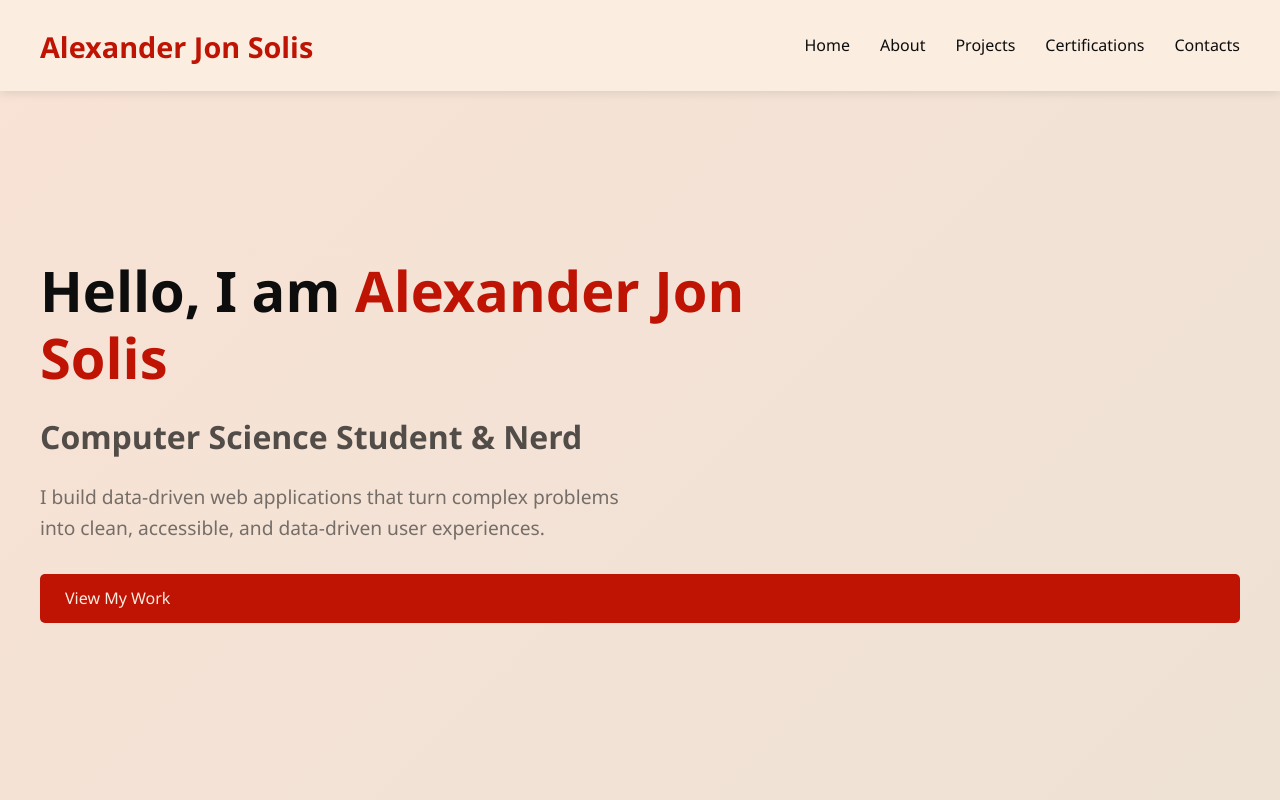
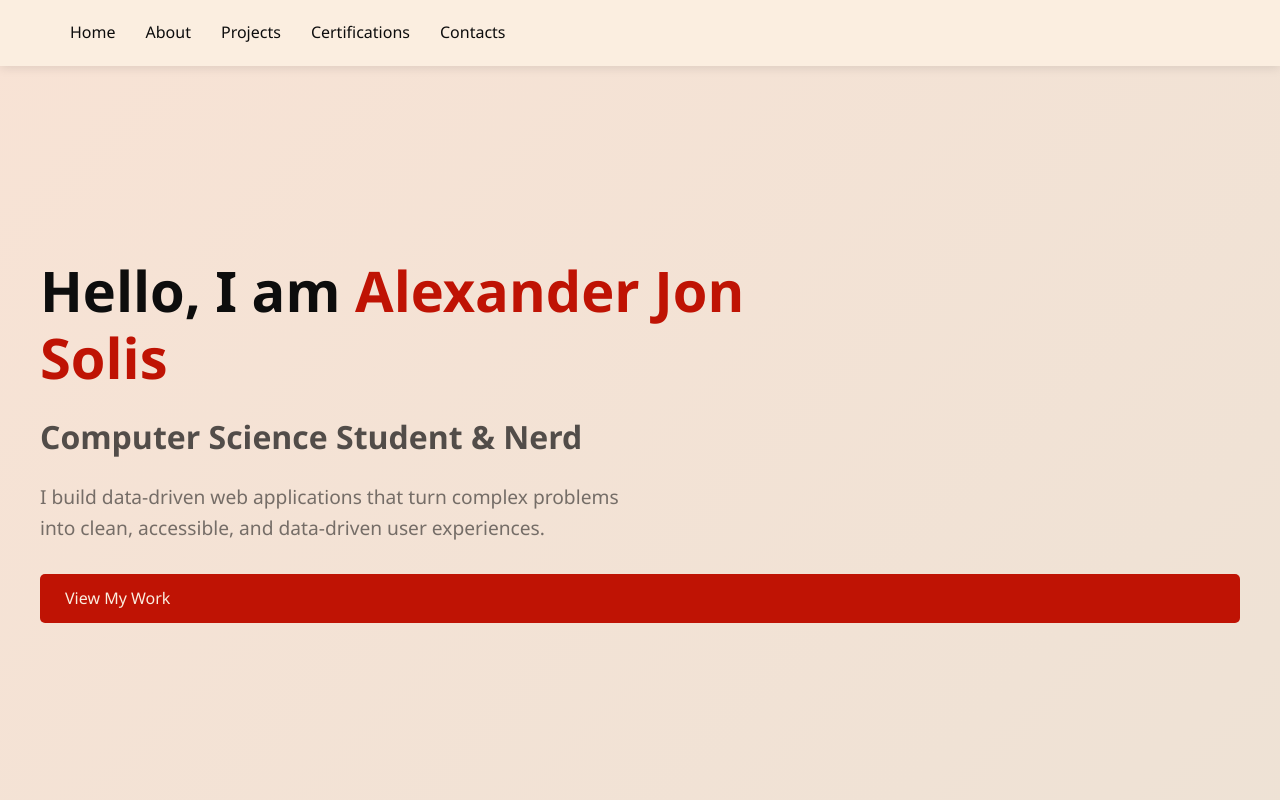
Before and after one commit to Alexander040105/alexanderjonsolisPortfolio, a React (Vite) app in the folder portfolio/: page / in a window 1280 px wide. Shown: the top 800 px of the page. Built offline with nearby package versions, Linux system fonts and the light colour scheme.

Commit message:
removed name on the nav bar

```diff
--- a/portfolio/src/App.jsx
+++ b/portfolio/src/App.jsx
@@ -170,7 +170,7 @@ function App() {
   return (
     <>
       <header>
-        <h1><a href="#home" className="logo">Alexander Jon Solis</a></h1>
+        {/* <h1><a href="#home" className="logo">Alexander Jon Solis</a></h1> */}
         <nav>
           <button className="hamburger" aria-label="Toggle navigation menu" aria-expanded={menuOpen} aria-controls="nav-links" type="button" onClick={() => setMenuOpen(!menuOpen)}>
             <span className="bar" aria-hidden="true"></span>
```
